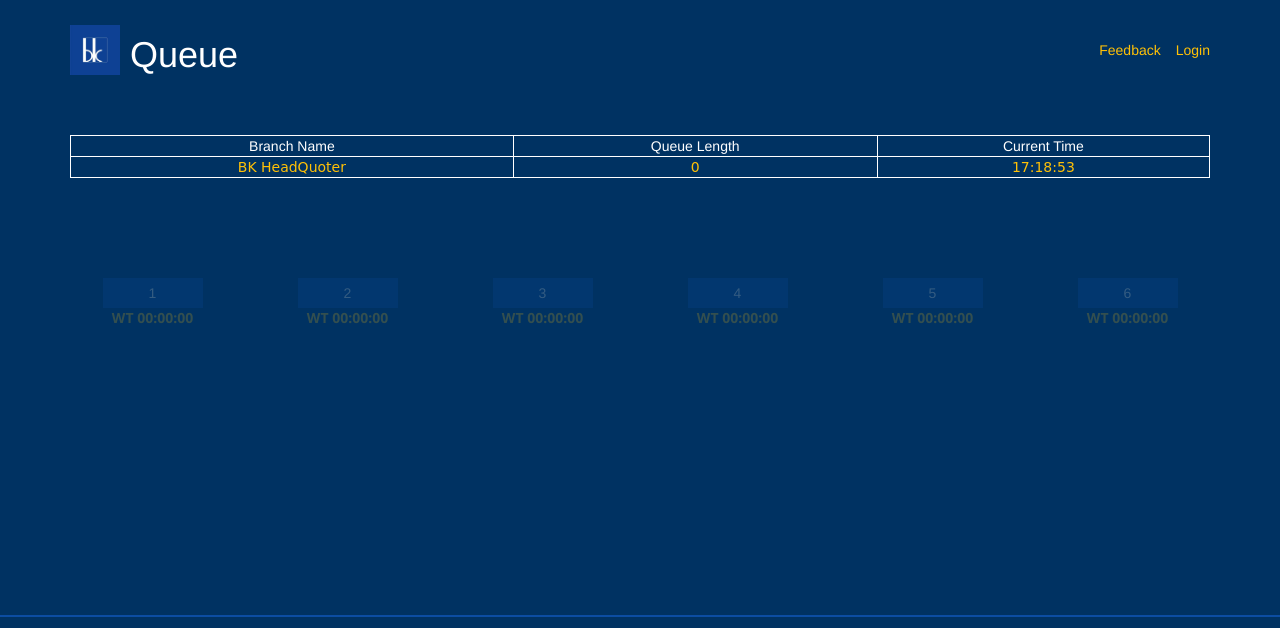
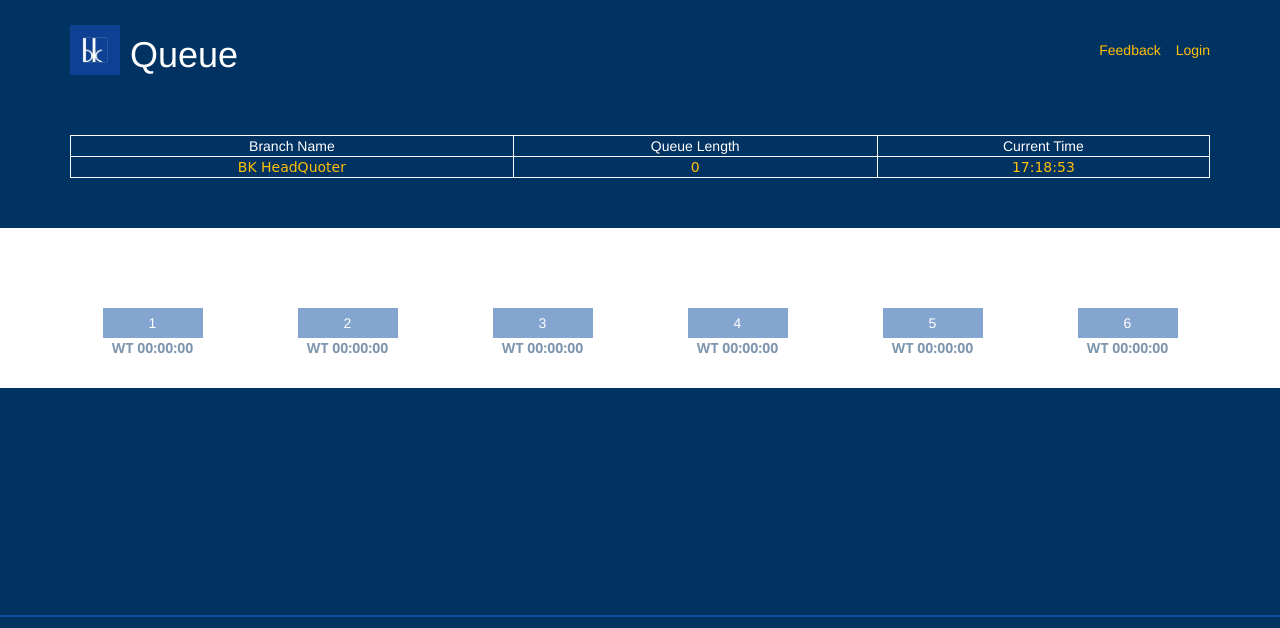
Before and after one commit to Wanziro/bank-queue-management, a Django app: template templates/queue.html in a window 1280 px wide. Shown: the top 628 px of the page. Run offline with Django 3.2, Linux system fonts and the light colour scheme; the template is opened without the code that fills it, so the values that code supplies are empty; some libraries are stand-ins or nearby versions.

Commit message:
modifying queue interface

```diff
--- a/queue_management/settings.py
+++ b/queue_management/settings.py
@@ -135,5 +135,4 @@ STATICFILES_STORAGE = (
 
 DEFAULT_AUTO_FIELD = 'django.db.models.BigAutoField'
 
-
 django_heroku.settings(locals())
--- a/static/css/queue.css
+++ b/static/css/queue.css
@@ -80,7 +80,7 @@ body {
   color: #ffc107;
 }
 .about-container .user-container.user-blank {
-  opacity: 0.2;
+  opacity: 0.5;
 }
 .about-container .user-container {
   display: flex;
@@ -99,7 +99,7 @@ body {
   height: 50px;
 }
 .about-container .user-container .waiting-time {
-  color: #ffc107;
+  color: #003262;
   font-family: "Segoe UI", Tahoma, Geneva, Verdana, sans-serif;
   font-weight: 600;
 }
@@ -115,4 +115,9 @@ footer {
   justify-content: center;
   background-color: #003262;
   border-top: 2px solid #0c4da2;
+}
+
+.queue-main-container {
+  background-color: #fff;
+  padding: 3rem 0px;
 }/*# sourceMappingURL=queue.css.map */
--- a/static/js/queueController.js
+++ b/static/js/queueController.js
@@ -1,3 +1,5 @@
+// const URL = "http://localhost:5000";
+const URL = "https://bank-queue-socket-server.herokuapp.com";
 const currentTimeComponent = $("#currentTimeComponent");
 const queueContainer = $("#queueContainer");
 const queueLengthContainer = $("#queueLengthContainer");
--- a/static/sass/_colors.scss
+++ b/static/sass/_colors.scss
@@ -3,3 +3,4 @@ $lightBlue: #0c4da2;
 $yellow: #ffc107;
 $white: #fff;
 $red: rgb(255, 61, 61);
+$gray: #f2f2f2;
--- a/static/sass/queue.scss
+++ b/static/sass/queue.scss
@@ -87,7 +87,7 @@ body {
     }
   }
   .user-container.user-blank {
-    opacity: 0.2;
+    opacity: 0.5;
   }
   .user-container {
     @include flex-center;
@@ -103,7 +103,7 @@ body {
       height: 50px;
     }
     .waiting-time {
-      color: $yellow;
+      color: $darkBlue;
       font-family: "Segoe UI", Tahoma, Geneva, Verdana, sans-serif;
       font-weight: 600;
     }
@@ -120,3 +120,7 @@ footer {
   background-color: $darkBlue;
   border-top: 2px solid $lightBlue;
 }
+.queue-main-container {
+  background-color: $white;
+  padding: 3rem 0px;
+}
--- a/templates/dashboard.html
+++ b/templates/dashboard.html
@@ -206,7 +206,7 @@
                       <div class="dropdown-divider"></div>
                     </li>
                     <li>
-                      <a class="dropdown-item" href="auth-login-basic.html">
+                      <a class="dropdown-item" href="#">
                         <i class="bx bx-power-off me-2"></i>
                         <span class="align-middle">Log Out</span>
                       </a>
--- a/templates/queue.html
+++ b/templates/queue.html
@@ -5,7 +5,12 @@
     <meta charset="UTF-8" />
     <meta http-equiv="X-UA-Compatible" content="IE=edge" />
     <meta name="viewport" content="width=device-width, initial-scale=1.0" />
-    <title>Document</title>
+    <title>Customer Queue Tracker</title>
+    <link
+      rel="shortcut icon"
+      href="{% static 'images/favicon.ico' %}"
+      type="image/x-icon"
+    />
     <link rel="stylesheet" href="{% static 'css/bootstrap.min.css' %}" />
     <script src="{% static 'js/jquery.min.js' %}"></script>
     <script src="{% static 'js/bootstrap.min.js' %}"></script>
@@ -59,21 +64,10 @@
             </td>
           </tr>
         </table>
-        <div class="row" id="queueContainer">
-          <!-- <div class="col-md-2 mb-3">
-            <div class="user-container">
-              <img src="{% static 'images/p1.svg' %}" style="width: 50px" />
-              <div class="position">1</div>
-              <div class="waiting-time">WT: 00:05:10</div>
-            </div>
-          </div>
-          <div class="col-md-2 mb-3">
-            <div class="user-container user-blank">
-              <div class="blank-image">&nbsp;</div>
-              <div class="position">12</div>
-              <div class="waiting-time">WT: 00:00:00</div>
-            </div>
-          </div> -->
+      </div>
+      <div class="queue-main-container">
+        <div class="container">
+          <div class="row" id="queueContainer"></div>
         </div>
       </div>
     </section>
@@ -87,7 +81,7 @@
     <script src="{% static 'js/queue.js' %}"></script>
     <script src="{% static 'js/socket.io.min.js' %}"></script>
     <script>
-      var socket = io("http://localhost:5000");
+      var socket = io(URL);
       socket.on("connect", function () {
         console.log("connected to the socket");
         socket.on("addClient", function (user) {
@@ -99,11 +93,6 @@
           removeUserFromQueue();
         });
       });
-      // setInterval(() => {
-      //   if (!socket.connected) {
-      //     socket = io("http://localhost:5000");
-      //   }
-      // }, 1000);
     </script>
   </body>
 </html>
```
Also changed, not shown: templates/index.html (+6 -1 lines), templates/login.html (+16 -4 lines), static/images/favicon.ico (added), 1 other file.
